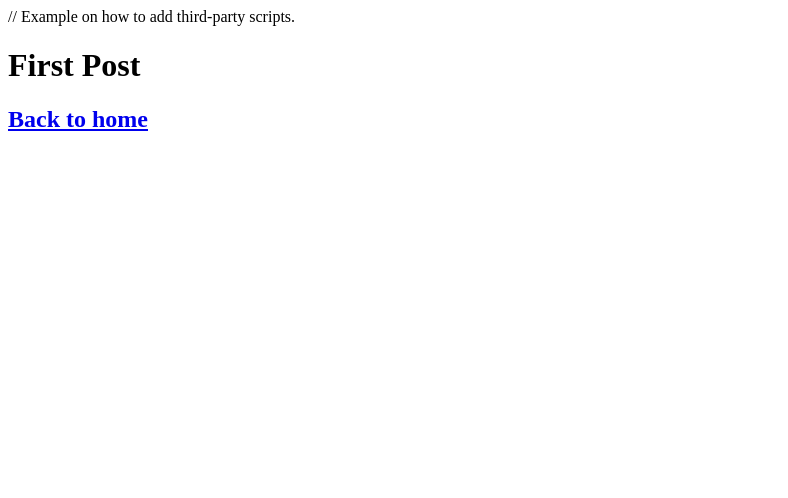
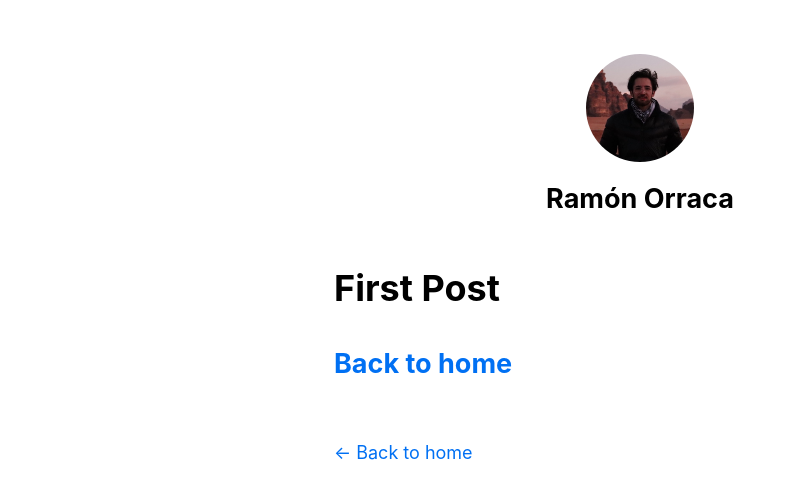
Before and after one commit to ramon-san/ramonorraca.com, a Next.js app: page /posts/first-post in a window 1280 px wide. Shown: the top 498 px of the page, without its empty margins (0-788 px from the left). Built offline with nearby package versions, Linux system fonts and the light colour scheme.

Commit message:
Add style with CSS.

```diff
--- /dev/null
+++ b/components/layout.js
@@ -0,0 +1,65 @@
+import Head from 'next/head';
+import Image from 'next/image';
+import styles from './layout.module.css';
+import utilStyles from '../styles/utils.module.css';
+import Link from 'next/link';
+
+const name = 'Ramón Orraca';
+export const siteTitle = "Ramón's personal website";
+
+export default function Layout({ children, home }) {
+    return (
+        <div className={styles.container}>
+            <Head>
+                <link rel="icon" href="/favicon.ico" />
+                <meta name="description"
+                    content="Welcome to my personal website, it is great having you here!" />
+                <meta property="og:image"
+                    content={`https://og-image.vercel.app/${encodeURI(siteTitle,
+                    )}.png?theme=light&md=0&fontSize=75px&images=https%3A%2F%2Fassets.vercel.com%2Fimage%2Fupload%2Ffront%2Fassets%2Fdesign%2Fnextjs-black-logo.svg`}
+                />
+                <meta name="og:title" content={siteTitle} />
+                <meta name="twitter:card" content="summary_large_image" />
+            </Head>
+            <header className={styles.header}>
+                {home ? (
+                    <>
+                        <Image
+                            priority
+                            src="/images/profile.jpg"
+                            className={utilStyles.borderCircle}
+                            height={144}
+                            width={144}
+                            alt="Ramón Orraca's profile picture."
+                        />
+                        <h1 className={utilStyles.heading2Xl}>{name}</h1>
+                    </>
+                ) : (
+                    <>
+                        <Link href="/">
+                            <Image
+                                priority
+                                src="/images/profile.jpg"
+                                className={utilStyles.borderCircle}
+                                height={108}
+                                width={108}
+                                alt="Ramón Orraca's profile picture."
+                            />
+                        </Link>
+                        <h2 className={utilStyles.headingLg}>
+                            <Link href="/" className={utilStyles.colorInherit}>
+                                {name}
+                            </Link>
+                        </h2>
+                    </>
+                )}
+            </header>
+            <main>{children}</main>
+            {!home && (
+                <div className={styles.backToHome}>
+                    <Link href="/">← Back to home</Link>
+                </div>
+            )}
+        </div>
+    );
+}
--- /dev/null
+++ b/components/layout.module.css
@@ -0,0 +1,16 @@
+/* CSS Modules are useful for component-level styles, they avoid class name collisions. */
+.container {
+    max-width: 36rem;
+    padding: 0 1rem;
+    margin: 3rem auto 6rem;
+}
+
+.header {
+    display: flex;
+    flex-direction: column;
+    align-items: center;
+}
+
+.backToHome {
+    margin: 3rem 0 0;
+}
--- /dev/null
+++ b/pages/_app.js
@@ -0,0 +1,6 @@
+// Global style files can only be imported in this file.
+import '../styles/global.css';
+
+export default function App({ Component, pageProps }) {
+    return <Component {...pageProps} />;
+}
--- a/pages/posts/first-post.js
+++ b/pages/posts/first-post.js
@@ -1,27 +1,18 @@
 import Head from 'next/head';
 import Link from 'next/link';
-// import Script from 'next/script';
+import Layout from '../../components/layout';
 
 export default function FirstPost() {
     return (
-        // The empty tag is shorthand for <React.Fragment>, allowing you to have multiple top-most elements without wrapping further HTML.
-        <>
+        <Layout>
             <Head>
                 <title>First Post</title>
                 <link rel="icon" href="/favicon.ico" />
             </Head>
-            // Example on how to add third-party scripts.
-            {/* <Script
-                src="https://connect.facebook.net/en_US/sdk.js"
-                strategy="lazyOnload" // When the third-party script should load.
-                onLoad={() => // Run any JavaScript code immediately after the script has finished loading.
-                    console.log(`script loaded correctly, window.FB has been populated`)
-                }
-            /> */}
             <h1>First Post</h1>
             <h2>
                 <Link href="/">Back to home</Link>
             </h2>
-        </>
+        </Layout>
     );
 }
--- /dev/null
+++ b/styles/global.css
@@ -0,0 +1,27 @@
+html,
+body {
+    padding: 0;
+    margin: 0;
+    font-family: -apple-system, BlinkMacSystemFont, Segoe UI, Roboto, Oxygen, Ubuntu,
+        Cantarell, Fira Sans, Droid Sans, Helvetica Neue, sans-serif;
+    line-height: 1.6;
+    font-size: 18px;
+}
+
+* {
+    box-sizing: border-box;
+}
+
+a {
+    color: #0070f3;
+    text-decoration: none;
+}
+
+a:hover {
+    text-decoration: underline;
+}
+
+img {
+    max-width: 100%;
+    display: block;
+}
--- /dev/null
+++ b/styles/utils.module.css
@@ -0,0 +1,52 @@
+.heading2Xl {
+    font-size: 2.5rem;
+    line-height: 1.2;
+    font-weight: 800;
+    letter-spacing: -0.05rem;
+    margin: 1rem 0;
+}
+
+.headingXl {
+    font-size: 2rem;
+    line-height: 1.3;
+    font-weight: 800;
+    letter-spacing: -0.05rem;
+    margin: 1rem 0;
+}
+
+.headingLg {
+    font-size: 1.5rem;
+    line-height: 1.4;
+    margin: 1rem 0;
+}
+
+.headingMd {
+    font-size: 1.2rem;
+    line-height: 1.5;
+}
+
+.borderCircle {
+    border-radius: 9999px;
+}
+
+.colorInherit {
+    color: inherit;
+}
+
+.padding1px {
+    padding-top: 1px;
+}
+
+.list {
+    list-style: none;
+    padding: 0;
+    margin: 0;
+}
+
+.listItem {
+    margin: 0 0 1.25rem;
+}
+
+.lightText {
+    color: #666;
+}
```
Also changed, not shown: pages/index.js (+13 -117 lines).
